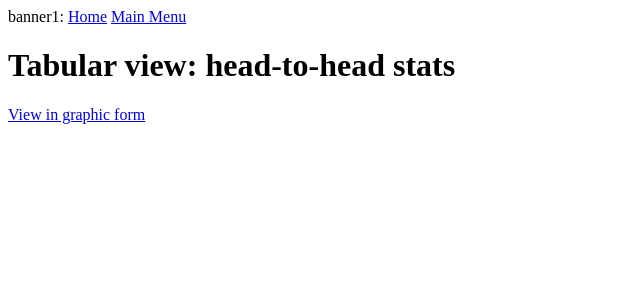
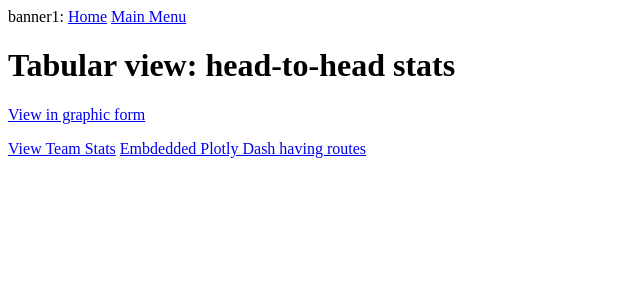
Before and after one commit to calleja/ncaaf, a Flask app: template experiment/application/home/templates/home/twoTable.html in a window 1280 px wide. Shown: the top 300 px of the page, without its empty margins (0-640 px from the left). Run offline with Flask 3, Linux system fonts and the light colour scheme; the template is opened without the code that fills it, so the values that code supplies are empty.

Commit message:
working with dash

```diff
--- a/experiment/application/__init__.py
+++ b/experiment/application/__init__.py
@@ -1,3 +1,4 @@
+# APP FACTORY FORMAT #
 from flask import Flask, g
 from flask_pymongo import PyMongo
 import datetime
@@ -52,10 +53,13 @@ def create_app():
 
         #hello_bp is a Blueprint object
         from .home.hello_routes import hello_bp
+        from .home.plotlydash.bardashboard import create_dashboard
 
         #case when the landing page is in the same folder as the applicaiton initi; look for a "routes.py"
 
         # Register Blueprints within context so that scope of all variables includes the runtime workspace of these blueprints
         app.register_blueprint(hello_bp)
 
+        app = create_dashboard(app)
+
     return app
--- a/experiment/application/home/templates/home/landingPage.html
+++ b/experiment/application/home/templates/home/landingPage.html
@@ -36,9 +36,12 @@
 </div>
 {% endfor %}
 
-<a href="/dashapp/" class="dash-link">
+<p>
+<a href="{{ url_for('hello_bp.renderMirror', opponent1 = teamNameList[0], opponent2 = teamNameList[1] ) }}">View in graphic form</a>
+<a href="/dashapp/mapper" class="dash-link">
     <span>Embdedded Plotly Dash</span>
     <i class="fas fa-arrow-right"></i>
 </a>
+</p>
 
 {% endblock %}
--- a/experiment/application/home/templates/home/twoTable.html
+++ b/experiment/application/home/templates/home/twoTable.html
@@ -7,6 +7,13 @@
 <body>
 <h1> Tabular view: head-to-head stats </h1>
 <p> <a href="{{ url_for('hello_bp.renderMirror', opponent1 = teamNameList[0], opponent2 = teamNameList[1] ) }}">View in graphic form</a>
+<p>
+<a href="{{ url_for('.teamsSelected', opponent1 = opponent_html1, opponent2 = opponent_html2 ) }}">View Team Stats</a>
+<a href="/dashapp/<opponent1>/<opponent2>/" class="dash-link">
+    <span>Embdedded Plotly Dash having routes</span>
+    <i class="fas fa-arrow-right"></i>
+</a>
+</p>
     <div class = "leftTable">
 <table>
 <th> {{ teamNameList[0] }} </th><th></th>
```
Also changed, not shown: experiment/requirements.txt (+23 -12 lines).
